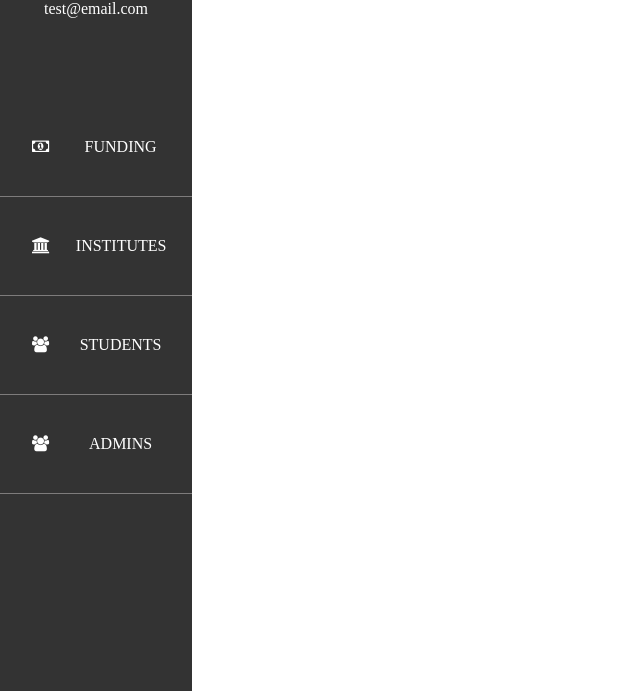
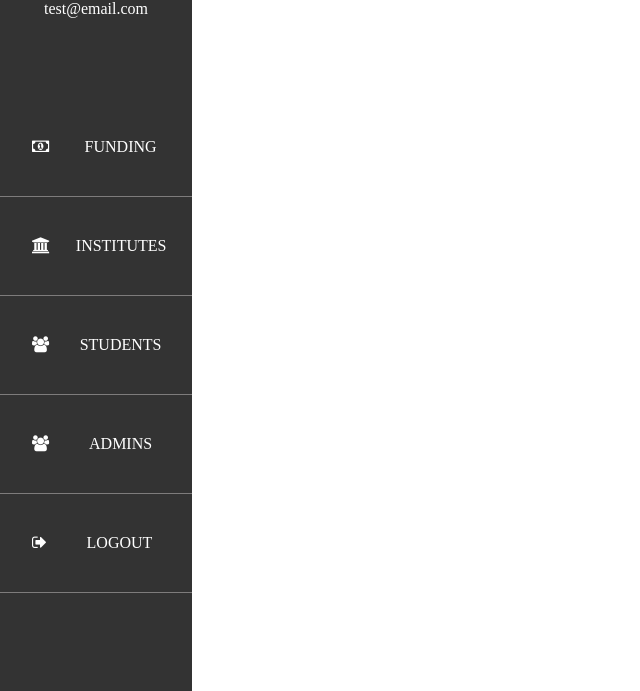
Before and after one commit to Ukukhula-Bursary-System/UkukhulaBursaryFrontend, a plain HTML site: page admin_dashboard.html in a window 1280 px wide. Shown: the part 109-800 px from the top of the page, without its empty margins (0-640 px from the left). Drawn offline with Linux system fonts and the light colour scheme.

```diff
--- a/admin_dashboard.html
+++ b/admin_dashboard.html
@@ -36,6 +36,13 @@
                         <span>ADMINS</span>
                     </a>
                 </li>
+
+                <li id="logout-nav">
+                    <a class="nav-text" href="./index.html">
+                        <i class="fa fa-sign-out" aria-hidden="true"></i>
+                        <span>LOGOUT</span>
+                    </a>
+                </li>
             </ul>
         </nav>
         <main id="main-section">
```
